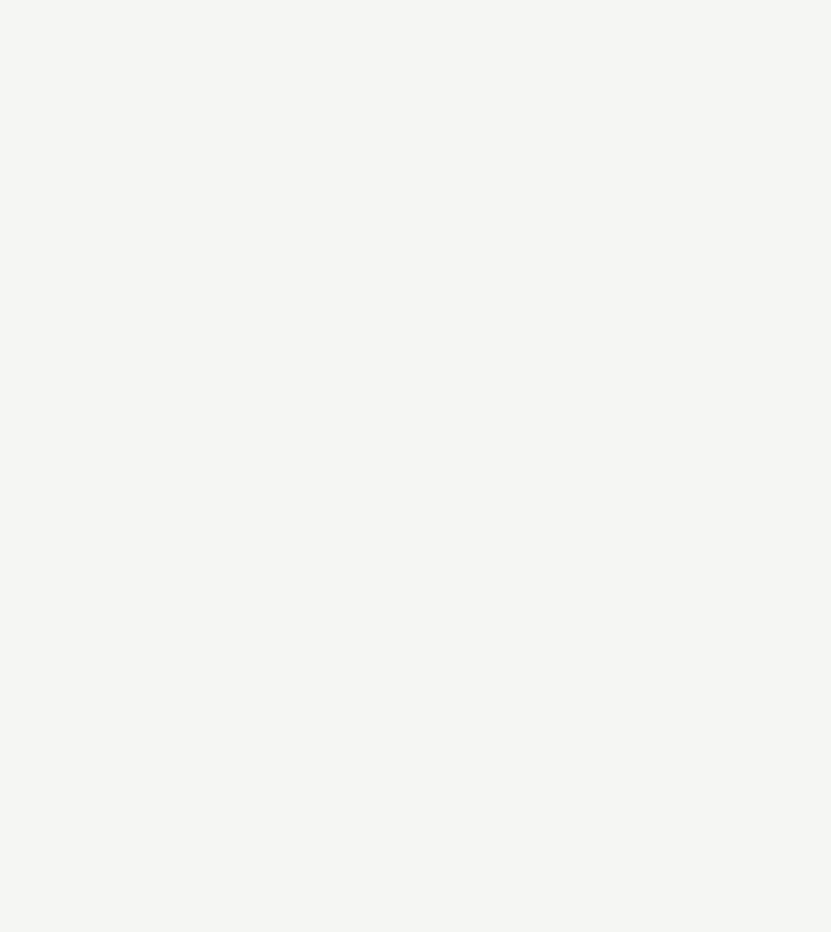
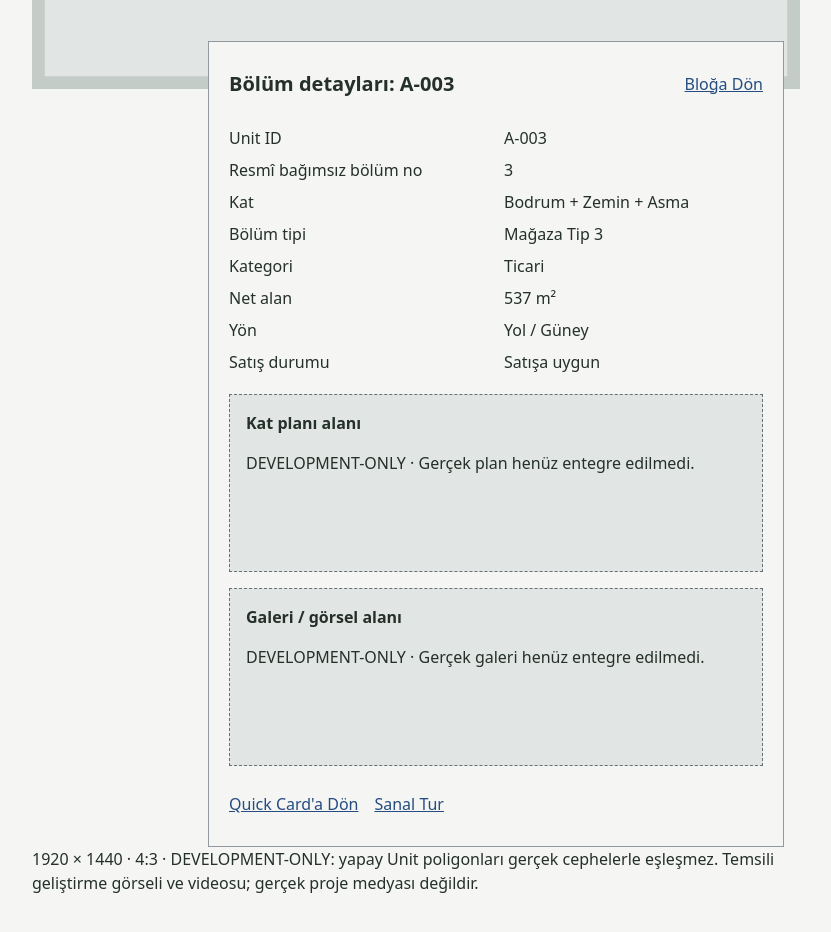
Before and after one commit to miozturk/nail-karatas-gallery, a React (Vite) app: page /block/a/unit/A-003/details in a window 1280 px wide. Shown: the part 940-1872 px from the top of the page, without its empty margins (224-1055 px from the left). Before the commit the page ends 800 px from the top, so only its background shows below. Built offline with nearby package versions, Linux system fonts and the light colour scheme.

Commit message:
IMP-011 Unit Details Drawer

```diff
--- a/src/app/AppShell.tsx
+++ b/src/app/AppShell.tsx
@@ -4,7 +4,8 @@ import { blocks } from '../data'
 export default function AppShell() {
   const blockRoute = useMatch('/block/:blockId')
   const unitRoute = useMatch('/block/:blockId/unit/:unitId')
-  const hasBlockHome = blocks.some((block) => block.id === (blockRoute ?? unitRoute)?.params.blockId)
+  const detailsRoute = useMatch('/block/:blockId/unit/:unitId/details')
+  const hasBlockHome = blocks.some((block) => block.id === (blockRoute ?? unitRoute ?? detailsRoute)?.params.blockId)
   return (
     <>
       <header className="app-header">
--- a/src/features/blocks/BlockPage.tsx
+++ b/src/features/blocks/BlockPage.tsx
@@ -8,9 +8,10 @@ import SvgHotspotLayer from '../../components/SvgHotspotLayer/SvgHotspotLayer'
 import { developmentReverseVideo } from './developmentMedia'
 import { developmentUnitPolygons } from './developmentUnitPolygons'
 import UnitQuickCard from '../units/UnitQuickCard'
+import UnitDetailsDrawer from '../units/UnitDetailsDrawer'
 import './BlockPage.css'
 
-export default function BlockPage() {
+export default function BlockPage({ showDetails = false }: { showDetails?: boolean }) {
   const { blockId, unitId } = useParams()
   const navigate = useNavigate()
   const pending = useRef(false)
@@ -82,7 +83,9 @@ export default function BlockPage() {
               label="Geliştirme geri dönüş videosu"
               onComplete={returnHome} onFailure={returnHome} />}
           />
-          {unit && unitType && <UnitQuickCard unit={unit} unitType={unitType} disabled={isTransitioning} />}
+          {unit && unitType && (showDetails
+            ? <UnitDetailsDrawer unit={unit} unitType={unitType} disabled={isTransitioning} />
+            : <UnitQuickCard unit={unit} unitType={unitType} disabled={isTransitioning} />)}
         </div>
         <figcaption>1920 × 1440 · 4:3 · DEVELOPMENT-ONLY: yapay Unit poligonları gerçek cephelerle eşleşmez. Temsili geliştirme görseli ve videosu; gerçek proje medyası değildir.</figcaption>
       </figure>
--- /dev/null
+++ b/src/features/units/UnitDetailsDrawer.css
@@ -0,0 +1,72 @@
+.unit-details-drawer {
+  /* Overlap the empty stage edge without covering the development hotspots. */
+  position: relative;
+  box-sizing: border-box;
+  width: min(36rem, calc(100% - 2rem));
+  margin: -3rem 1rem 0 auto;
+  padding: 1.25rem;
+  border: 1px solid #92999f;
+  background: #f5f6f3;
+  overflow-wrap: anywhere;
+}
+
+.unit-details-drawer header {
+  display: flex;
+  align-items: center;
+  justify-content: space-between;
+  flex-wrap: wrap;
+  gap: 0.5rem 1rem;
+}
+
+.unit-details-drawer h2 {
+  margin: 0;
+  font-size: 1.25rem;
+}
+
+.unit-details-drawer dl > div {
+  display: grid;
+  grid-template-columns: minmax(0, 1fr) minmax(0, 1fr);
+  gap: 1rem;
+  padding: 0.25rem 0;
+}
+
+.unit-details-drawer dd {
+  margin: 0;
+}
+
+.unit-details-drawer__media {
+  display: grid;
+  gap: 1rem;
+  margin: 1rem 0;
+}
+
+.unit-details-drawer__placeholder {
+  min-height: 9rem;
+  padding: 1rem;
+  border: 1px dashed #657078;
+  background: #e1e5e3;
+}
+
+.unit-details-drawer__placeholder h3 {
+  margin-top: 0;
+  font-size: 1rem;
+}
+
+.unit-details-drawer a {
+  display: inline-flex;
+  align-items: center;
+  min-height: 44px;
+}
+
+.unit-details-drawer a:focus-visible {
+  outline: 3px solid #244c80;
+  outline-offset: 3px;
+}
+
+@media (max-width: 640px) {
+  .unit-details-drawer {
+    width: 100%;
+    margin: -1rem 0 0;
+    padding: 1rem;
+  }
+}
--- /dev/null
+++ b/src/features/units/UnitDetailsDrawer.tsx
@@ -0,0 +1,54 @@
+import { Link } from 'react-router-dom'
+import type { AvailabilityStatus, Unit, UnitType } from '../../types'
+import './UnitDetailsDrawer.css'
+
+const availabilityLabels: Record<AvailabilityStatus, string> = {
+  unknown: 'Bilinmiyor',
+  available: 'Satışa uygun',
+  reserved: 'Rezerve',
+  sold: 'Satıldı',
+}
+
+interface UnitDetailsDrawerProps {
+  unit: Unit
+  unitType: UnitType
+  disabled: boolean
+}
+
+export default function UnitDetailsDrawer({ unit, unitType, disabled }: UnitDetailsDrawerProps) {
+  const route = `/block/${unit.blockId}/unit/${unit.id}`
+
+  return (
+    <section className="unit-details-drawer" aria-labelledby="unit-details-title" inert={disabled}>
+      <header>
+        <h2 id="unit-details-title">Bölüm detayları: {unit.id}</h2>
+        <Link to={`/block/${unit.blockId}`}>Bloğa Dön</Link>
+      </header>
+      <dl>
+        <div><dt>Unit ID</dt><dd>{unit.id}</dd></div>
+        <div><dt>Resmî bağımsız bölüm no</dt><dd>{unit.unitNo}</dd></div>
+        <div><dt>Kat</dt><dd>{unit.floor}</dd></div>
+        <div><dt>Bölüm tipi</dt><dd>{unitType.name}</dd></div>
+        <div><dt>Kategori</dt><dd>{unitType.category === 'commercial' ? 'Ticari' : 'Konut'}</dd></div>
+        {unitType.rooms && <div><dt>Oda</dt><dd>{unitType.rooms}</dd></div>}
+        {unitType.netArea !== undefined && <div><dt>Net alan</dt><dd>{unitType.netArea} m²</dd></div>}
+        {unit.orientation && <div><dt>Yön</dt><dd>{unit.orientation}</dd></div>}
+        <div><dt>Satış durumu</dt><dd>{availabilityLabels[unit.availability]}</dd></div>
+      </dl>
+      <div className="unit-details-drawer__media">
+        <section className="unit-details-drawer__placeholder" aria-label="Plan yer tutucusu">
+          <h3>Kat planı alanı</h3>
+          <p>DEVELOPMENT-ONLY · Gerçek plan henüz entegre edilmedi.</p>
+        </section>
+        <section className="unit-details-drawer__placeholder" aria-label="Galeri yer tutucusu">
+          <h3>Galeri / görsel alanı</h3>
+          <p>DEVELOPMENT-ONLY · Gerçek galeri henüz entegre edilmedi.</p>
+        </section>
+      </div>
+      <nav aria-label={`${unit.id} detay işlemleri`}>
+        <Link to={route}>Quick Card'a Dön</Link>
+        <Link to={`${route}/tour`}>Sanal Tur</Link>
+      </nav>
+    </section>
+  )
+}
--- a/src/features/units/UnitDetailsPage.tsx
+++ b/src/features/units/UnitDetailsPage.tsx
@@ -1,12 +1,5 @@
-import { Link, useParams } from 'react-router-dom'
+import BlockPage from '../blocks/BlockPage'
 
 export default function UnitDetailsPage() {
-  const { blockId, unitId } = useParams()
-  return (
-    <>
-      <h1>Unit Details</h1>
-      <p>Detay yer tutucusu. blockId: {blockId}, unitId: {unitId}</p>
-      <Link to={`/block/${blockId}/unit/${unitId}`}>Return to Unit</Link>
-    </>
-  )
+  return <BlockPage showDetails />
 }
```
